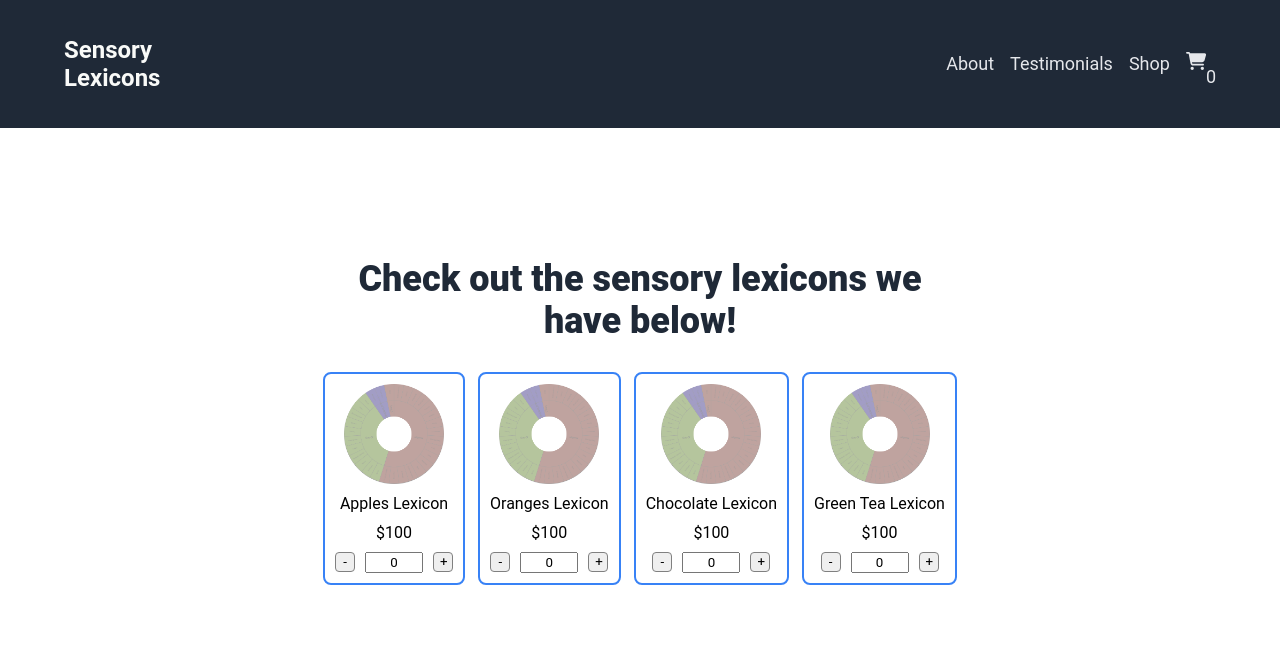
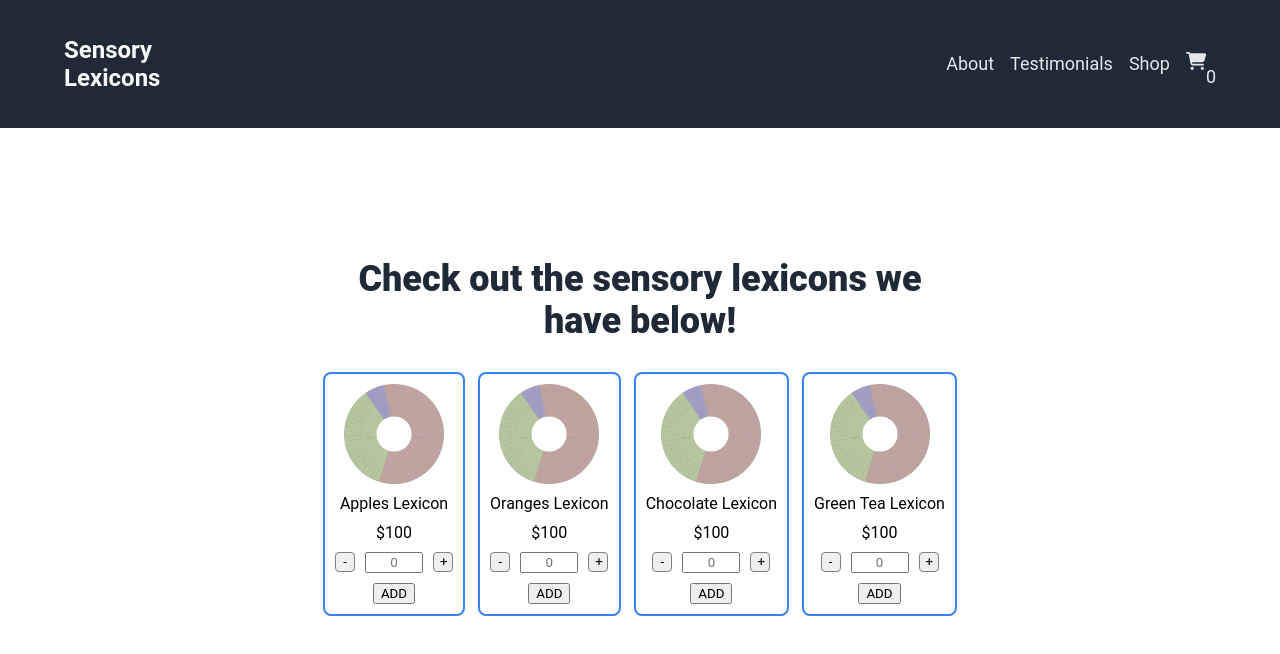
Before and after one commit to codyalanstubbs/top-shopping-cart, a React (Create React App) app: page /shop in a window 1280 px wide. Shown: the top 654 px of the page. Built offline with nearby package versions, Linux system fonts and the light colour scheme.

Commit message:
Update productCard snapshot for test

```diff
--- a/src/components/ProductCard.js
+++ b/src/components/ProductCard.js
@@ -4,18 +4,41 @@ import "../assets/css/ProductCard.css";
 const ProductCard = ({productData, increaseQtyInCart, decreaseQtyInCart, setQtyInCart}) => {
     const {id, name, cost, qty} = productData;
 
-    const handleIncreaseQty = (e) => {
-        increaseQtyInCart(productData)
+    const handleIncreaseQty = (event) => {
+        const productID = event.target.id;
+        const qtyInput = document.querySelector(`#\\3${productID}.qty`);
+
+        if (qtyInput.value >= 0) {
+            const newValue = Number(qtyInput.value) + 1;
+            qtyInput.value = newValue;
+        }
     };
 
-    const handleDecreaseQty = (e) => {
-        decreaseQtyInCart(id);
+    const handleDecreaseQty = (event) => {
+        const productID = event.target.id;
+        const qtyInput = document.querySelector(`#\\3${productID}.qty`);
+
+        if (qtyInput.value > 0) {
+            const newValue = Number(qtyInput.value) - 1;
+            qtyInput.value = newValue;
+        }
     };
 
     const onTextChange = (event) => {
         const newValue = event.target.value;
+        if (newValue >= 0) {
+            event.target.value = newValue;
+        }
+    }
+
+    const changeProductQuantity = (event) => {
         const productID = event.target.id;
-        setQtyInCart(newValue, productID);
+        const qtyInput = document.querySelector(`#\\3${productID}.qty`);
+
+        if (qtyInput.value >= 0) {
+            setQtyInCart(qtyInput.value, productID);
+            qtyInput.value = 0;
+        }
     }
 
     return (
@@ -29,10 +52,11 @@ const ProductCard = ({productData, increaseQtyInCart, decreaseQtyInCart, setQtyI
             <p data-testid="p-name">{name} Lexicon</p>
             <p data-testid="p-cost">{"$"+cost}</p>
             <div className="p-qty-container">
-                <button className="qty-adjuster" onClick={handleDecreaseQty}>-</button>
-                <input id={id} data-testid="p-qty" value={qty} onChange={onTextChange}/>
-                <button className="qty-adjuster" onClick={handleIncreaseQty}>+</button>
+                <button id={id} className="qty-adjuster" onClick={handleDecreaseQty} >-</button>
+                <input id={id} className="qty" placeholder="0" onChange={onTextChange} />
+                <button id={id} className="qty-adjuster" onClick={handleIncreaseQty} >+</button>
             </div>
+            <button id={id} className="add" onClick={changeProductQuantity}>ADD</button>
         </div>
     );
 };
--- a/src/components/RouteSwitch.js
+++ b/src/components/RouteSwitch.js
@@ -76,7 +76,7 @@ const RouteSwitch = () => {
         } else {
             // ...if product is in the cart, then add the new quantity
             productInCart = newShoppingCart.find((prod) => prod.id === productID);
-            productInCart.qty = newNumber;
+            productInCart.qty = productInCart.qty + newNumber;
         }
 
         setShoppingCart(newShoppingCart);
```
Also changed, not shown: 1 other file (tests, documents, lock files or other folders).
